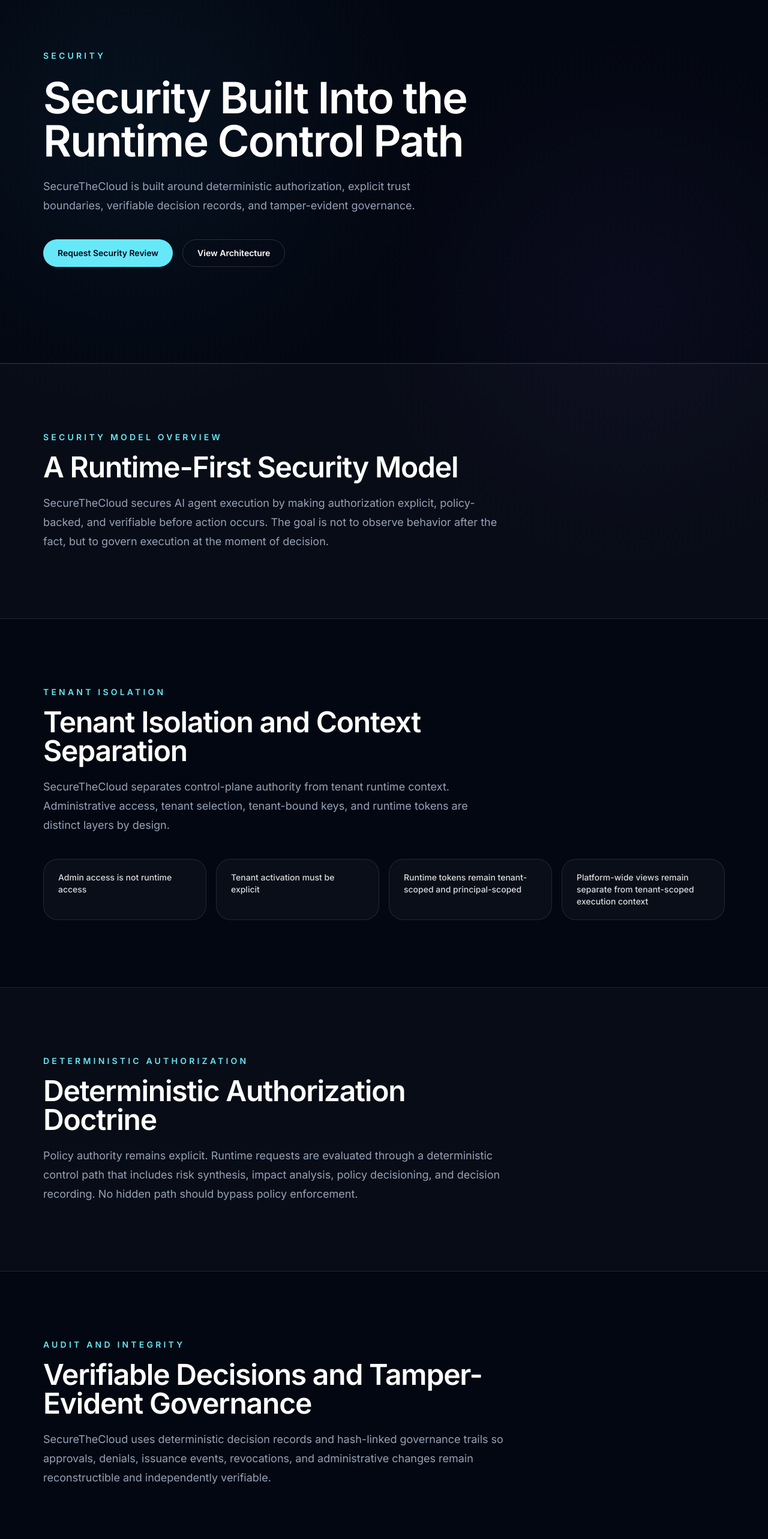
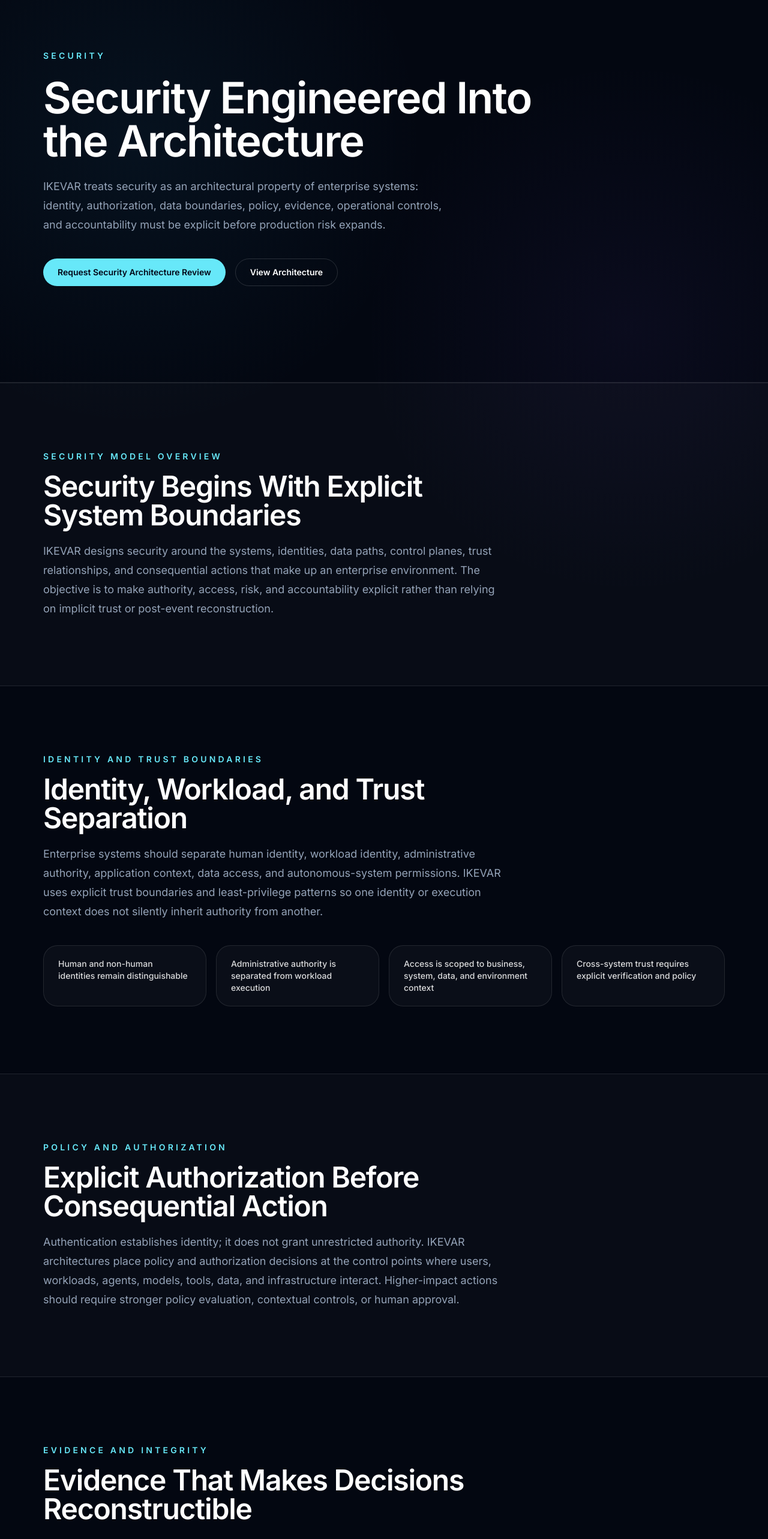
Before and after one commit to S3curethecloud/stc-marketing-site, a Next.js app: page /security in a window 1280 px wide. Shown: the part 180-2746 px from the top of the page at 60% size. Built offline with nearby package versions, Linux system fonts and the light colour scheme.

Commit message:
brand: transform security architecture for IKEVAR

```diff
--- a/app/security/page.tsx
+++ b/app/security/page.tsx
@@ -38,7 +38,7 @@ export default function SecurityPage() {
       <Section>
         <Container>
           <SectionIntro
-            eyebrow="TENANT ISOLATION"
+            eyebrow="IDENTITY AND TRUST BOUNDARIES"
             title={c.tenantIsolation.title}
             body={c.tenantIsolation.body}
           />
@@ -59,7 +59,7 @@ export default function SecurityPage() {
       <Section className="border-y border-white/10 bg-white/[0.02]">
         <Container>
           <SectionIntro
-            eyebrow="DETERMINISTIC AUTHORIZATION"
+            eyebrow="POLICY AND AUTHORIZATION"
             title={c.authorization.title}
             body={c.authorization.body}
           />
@@ -69,7 +69,7 @@ export default function SecurityPage() {
       <Section>
         <Container>
           <SectionIntro
-            eyebrow="AUDIT AND INTEGRITY"
+            eyebrow="EVIDENCE AND INTEGRITY"
             title={c.audit.title}
             body={c.audit.body}
           />
@@ -79,7 +79,7 @@ export default function SecurityPage() {
       <Section className="border-y border-white/10 bg-white/[0.02]">
         <Container>
           <SectionIntro
-            eyebrow="DEPLOYMENT AND HOSTING"
+            eyebrow="OPERATIONAL SECURITY"
             title={c.deployment.title}
             body={c.deployment.body}
           />
@@ -89,7 +89,7 @@ export default function SecurityPage() {
       <Section>
         <Container>
           <SectionIntro
-            eyebrow="CLOSING"
+            eyebrow="SECURITY PRINCIPLE"
             title={c.closing.title}
             body={c.closing.body}
           />
@@ -97,8 +97,8 @@ export default function SecurityPage() {
       </Section>
 
       <CTASection
-        headline="Review the SecureTheCloud security model in a private walkthrough."
-        subheadline="See how deterministic authorization, zero-trust runtime posture, and verifiable governance records fit together across the platform."
+        headline="Review the IKEVAR security architecture approach."
+        subheadline="See how identity, authorization, trust boundaries, evidence, governance, and operational controls fit together across enterprise systems."
         primaryCta={c.cta.primaryCta}
         secondaryCta={c.cta.secondaryCta}
       />
--- a/content/security.ts
+++ b/content/security.ts
@@ -1,58 +1,66 @@
 export const securityContent = {
   meta: {
-    title: "Security | SecureTheCloud",
+    title: "Security | IKEVAR",
     description:
-      "Understand the SecureTheCloud security model, tenant isolation boundaries, deterministic authorization doctrine, audit integrity model, and runtime governance posture.",
+      "Understand the IKEVAR security architecture approach across identity, authorization, trust boundaries, evidence, governance, cloud platforms, and autonomous systems.",
   },
+
   hero: {
     eyebrow: "SECURITY",
-    headline: "Security Built Into the Runtime Control Path",
+    headline: "Security Engineered Into the Architecture",
     subheadline:
-      "SecureTheCloud is built around deterministic authorization, explicit trust boundaries, verifiable decision records, and tamper-evident governance.",
+      "IKEVAR treats security as an architectural property of enterprise systems: identity, authorization, data boundaries, policy, evidence, operational controls, and accountability must be explicit before production risk expands.",
     primaryCta: {
-      label: "Request Security Review",
+      label: "Request Security Architecture Review",
       href: "/request-demo",
     },
   },
+
   overview: {
-    title: "A Runtime-First Security Model",
+    title: "Security Begins With Explicit System Boundaries",
     body:
-      "SecureTheCloud secures AI agent execution by making authorization explicit, policy-backed, and verifiable before action occurs. The goal is not to observe behavior after the fact, but to govern execution at the moment of decision.",
+      "IKEVAR designs security around the systems, identities, data paths, control planes, trust relationships, and consequential actions that make up an enterprise environment. The objective is to make authority, access, risk, and accountability explicit rather than relying on implicit trust or post-event reconstruction.",
   },
+
   tenantIsolation: {
-    title: "Tenant Isolation and Context Separation",
+    title: "Identity, Workload, and Trust Separation",
     body:
-      "SecureTheCloud separates control-plane authority from tenant runtime context. Administrative access, tenant selection, tenant-bound keys, and runtime tokens are distinct layers by design.",
+      "Enterprise systems should separate human identity, workload identity, administrative authority, application context, data access, and autonomous-system permissions. IKEVAR uses explicit trust boundaries and least-privilege patterns so one identity or execution context does not silently inherit authority from another.",
     bullets: [
-      "Admin access is not runtime access",
-      "Tenant activation must be explicit",
-      "Runtime tokens remain tenant-scoped and principal-scoped",
-      "Platform-wide views remain separate from tenant-scoped execution context",
+      "Human and non-human identities remain distinguishable",
+      "Administrative authority is separated from workload execution",
+      "Access is scoped to business, system, data, and environment context",
+      "Cross-system trust requires explicit verification and policy",
     ],
   },
+
   authorization: {
-    title: "Deterministic Authorization Doctrine",
+    title: "Explicit Authorization Before Consequential Action",
     body:
-      "Policy authority remains explicit. Runtime requests are evaluated through a deterministic control path that includes risk synthesis, impact analysis, policy decisioning, and decision recording. No hidden path should bypass policy enforcement.",
+      "Authentication establishes identity; it does not grant unrestricted authority. IKEVAR architectures place policy and authorization decisions at the control points where users, workloads, agents, models, tools, data, and infrastructure interact. Higher-impact actions should require stronger policy evaluation, contextual controls, or human approval.",
   },
+
   audit: {
-    title: "Verifiable Decisions and Tamper-Evident Governance",
+    title: "Evidence That Makes Decisions Reconstructible",
     body:
-      "SecureTheCloud uses deterministic decision records and hash-linked governance trails so approvals, denials, issuance events, revocations, and administrative changes remain reconstructible and independently verifiable.",
+      "Security decisions should leave evidence that can be reviewed after the fact without depending on narrative reconstruction. IKEVAR designs for traceable policy outcomes, approvals, exceptions, identity context, system events, architecture decisions, and operational evidence that support security review, governance, investigation, and assurance.",
   },
+
   deployment: {
-    title: "Designed for Real Operating Environments",
+    title: "Designed for Real Enterprise Operating Environments",
     body:
-      "SecureTheCloud is designed to support controlled runtime operation, multi-tenant governance, Kubernetes expansion, and cross-zone trust models without collapsing security boundaries between control plane and execution plane.",
+      "Security architecture must survive production realities across cloud platforms, Kubernetes, APIs, enterprise data, AI systems, third-party integrations, regulated workflows, and autonomous execution. IKEVAR designs security controls with deployment, observability, resilience, ownership, operational handoff, and failure behavior in mind.",
   },
+
   closing: {
-    title: "Security That Governs Before Execution",
+    title: "Govern Authority Before Systems Exercise It",
     body:
-      "SecureTheCloud treats runtime enforcement, policy authority, and governance integrity as first-class security primitives for autonomous systems.",
+      "Whether the actor is a person, service, workload, model, or autonomous agent, consequential authority should remain explicit, bounded, observable, and reviewable. IKEVAR combines architecture, engineering, cybersecurity, governance, and evidence so trust does not depend on assumptions.",
   },
+
   cta: {
     primaryCta: {
-      label: "Talk to SecureTheCloud",
+      label: "Start a Security Architecture Conversation",
       href: "/request-demo",
     },
     secondaryCta: {
```
